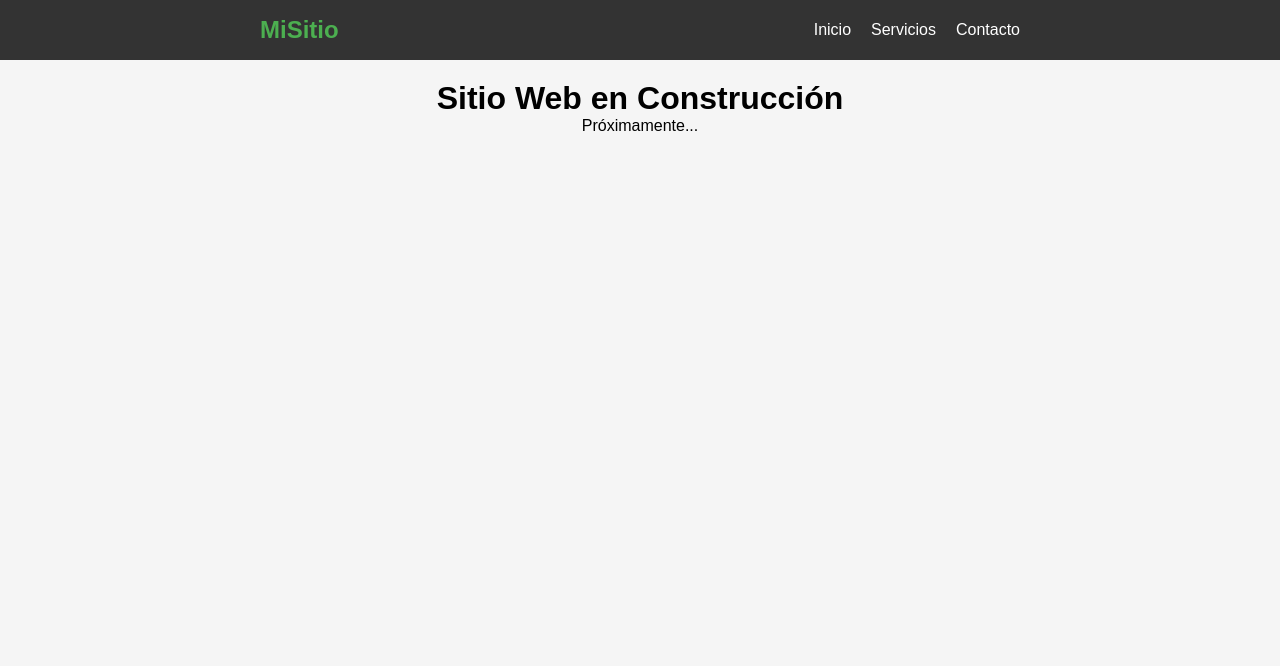
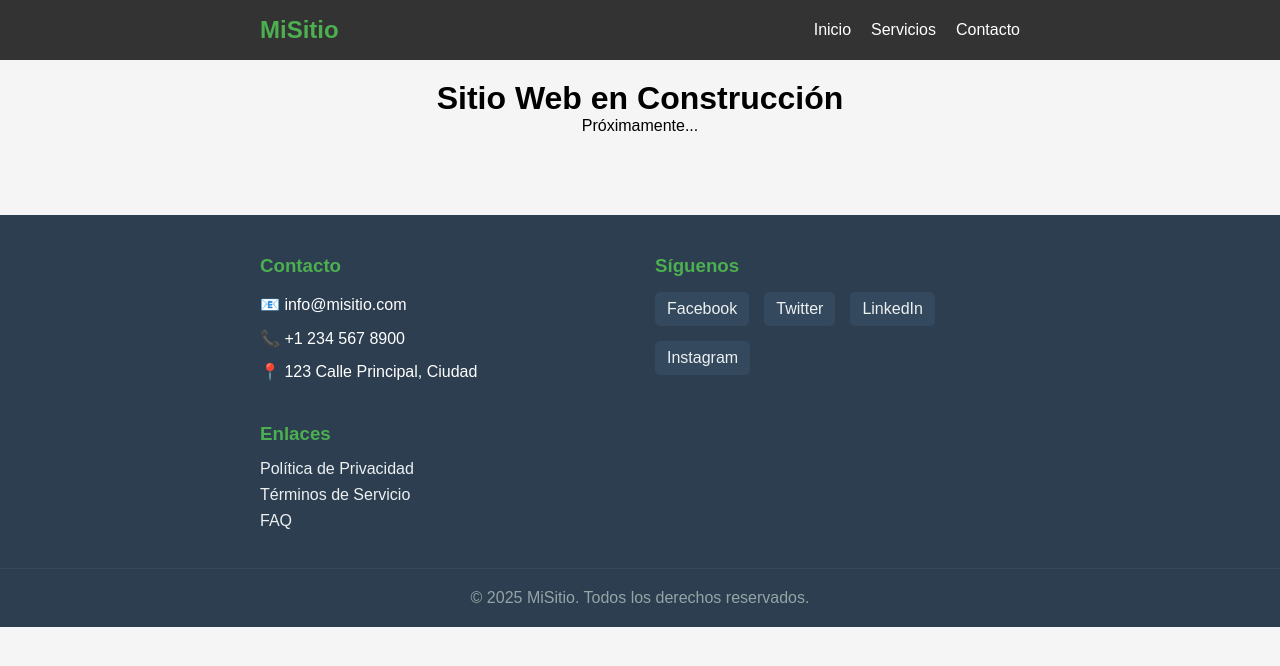
Before and after one commit to FernandoAMoyano/git-flow, a plain HTML site: page index.html in a window 1280 px wide. Drawn offline with Linux system fonts and the light colour scheme.

Commit message:
feat: agregar footer

```diff
--- a/index.html
+++ b/index.html
@@ -24,5 +24,37 @@
       <h1>Sitio Web en Construcción</h1>
       <p>Próximamente...</p>
     </div>
+
+    <!-- NUEVO: Footer añadido por 👩🏻‍🦰María -->
+    <footer class="footer" id="contacto">
+      <div class="footer-content">
+        <div class="footer-section">
+          <h3>Contacto</h3>
+          <p>📧 info@misitio.com</p>
+          <p>📞 +1 234 567 8900</p>
+          <p>📍 123 Calle Principal, Ciudad</p>
+        </div>
+        <div class="footer-section">
+          <h3>Síguenos</h3>
+          <div class="social-links">
+            <a href="#">Facebook</a>
+            <a href="#">Twitter</a>
+            <a href="#">LinkedIn</a>
+            <a href="#">Instagram</a>
+          </div>
+        </div>
+        <div class="footer-section">
+          <h3>Enlaces</h3>
+          <ul>
+            <li><a href="#">Política de Privacidad</a></li>
+            <li><a href="#">Términos de Servicio</a></li>
+            <li><a href="#">FAQ</a></li>
+          </ul>
+        </div>
+      </div>
+      <div class="footer-bottom">
+        <p>&copy; 2025 MiSitio. Todos los derechos reservados.</p>
+      </div>
+    </footer>
   </body>
 </html>
--- a/styles.css
+++ b/styles.css
@@ -51,3 +51,73 @@ body {
   padding: 20px;
   text-align: center;
 }
+
+/* NUEVO: Estilos del footer añadidos por 👩🏻‍🦰María */
+.footer {
+  background-color: #2c3e50;
+  color: white;
+  padding: 40px 0 20px;
+  margin-top: 60px;
+}
+
+.footer-content {
+  max-width: 800px;
+  margin: 0 auto;
+  display: grid;
+  grid-template-columns: repeat(auto-fit, minmax(250px, 1fr));
+  gap: 30px;
+  padding: 0 20px;
+}
+
+.footer-section h3 {
+  margin-bottom: 15px;
+  color: #4caf50;
+}
+
+.footer-section p {
+  margin-bottom: 8px;
+  line-height: 1.6;
+}
+
+.footer-section ul {
+  list-style: none;
+}
+
+.footer-section ul li {
+  margin-bottom: 8px;
+}
+
+.footer-section a {
+  color: #ecf0f1;
+  text-decoration: none;
+  transition: color 0.3s;
+}
+
+.footer-section a:hover {
+  color: #4caf50;
+}
+
+.social-links {
+  display: flex;
+  gap: 15px;
+  flex-wrap: wrap;
+}
+
+.social-links a {
+  background-color: #34495e;
+  padding: 8px 12px;
+  border-radius: 5px;
+  transition: background-color 0.3s;
+}
+
+.social-links a:hover {
+  background-color: #4caf50;
+}
+
+.footer-bottom {
+  text-align: center;
+  margin-top: 30px;
+  padding-top: 20px;
+  border-top: 1px solid #34495e;
+  color: #95a5a6;
+}
```
